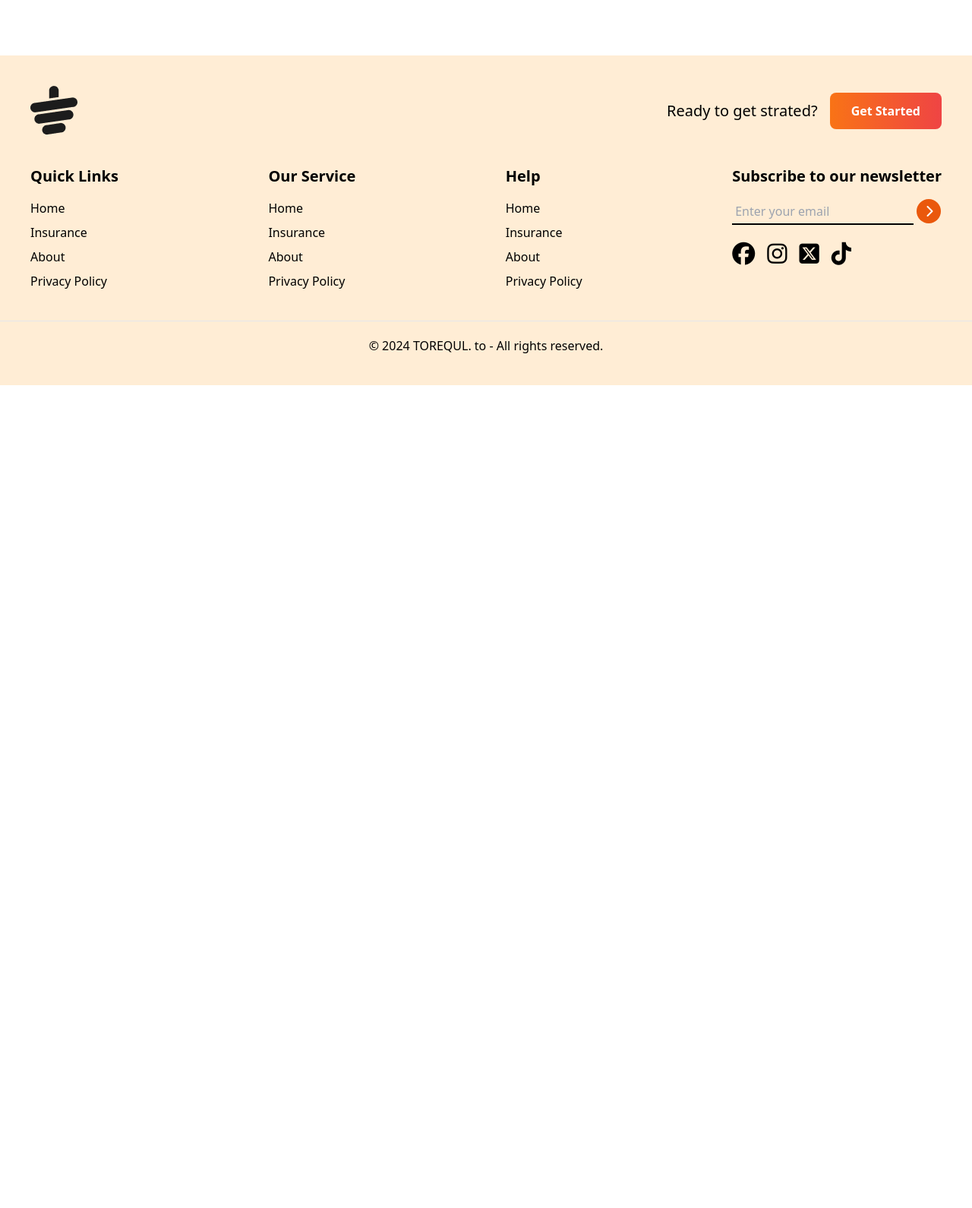
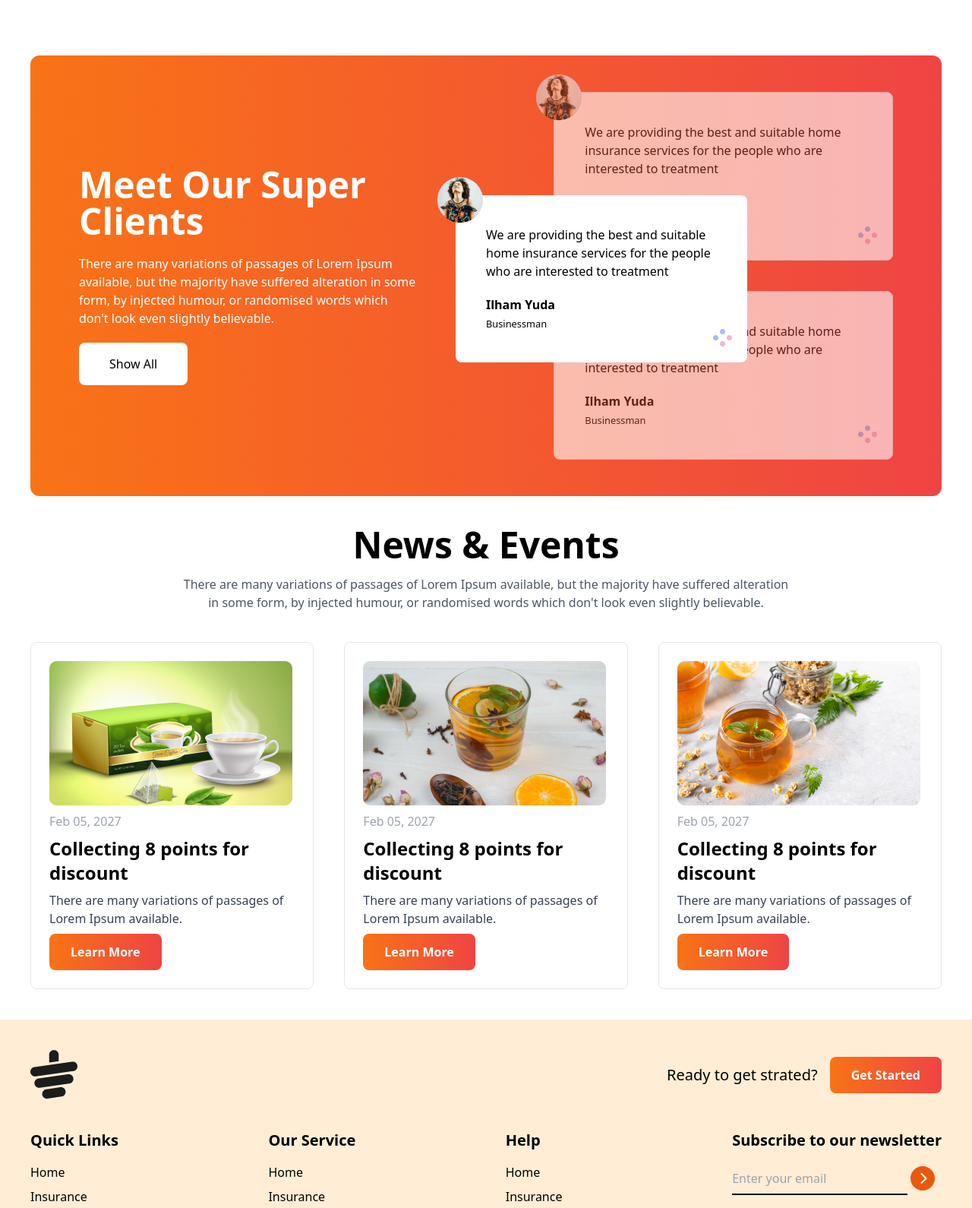
Before and after one commit to torequl/tea-house-tw, a plain HTML site: page index.html in a window 1280 px wide. Shown: the part 1660-3250 px from the top of the page at 76% size. Before the commit the page ends 2167 px from the top, so only its background shows below. Drawn offline with nearby package versions, Linux system fonts and the light colour scheme.

Commit message:
Finished

```diff
--- a/index.html
+++ b/index.html
@@ -55,7 +55,7 @@
 
     <main class="max-w-screen-xl mx-auto px-4 lg:px-10">
         <!-- Our Featured Products -->
-        <section class="mt-8 mb-8">
+        <section class="my-8">
             <!-- Text Content -->
             <div class="text-center">
                 <h2 class="text-3xl md:text-5xl font-bold">Our Featured Products</h2>
@@ -91,7 +91,7 @@
             </div>
         </section>
 
-        <section class="grid grid-cols-1 md:grid-cols-2 gap-4 py-5 my-20">
+        <section class="grid grid-cols-1 md:grid-cols-2 gap-10 py-5 my-20">
 
             <!-- Image Grid -->
             <div class="grid grid-cols-2 grid-rows-3 gap-4">
@@ -118,6 +118,97 @@
             </div>
         </section>
 
+        <section class="grid grid-cols-1 md:grid-cols-2 rounded-xl bg-gradient-to-r from-orange-500 to-red-500 px-4 md:px-16 py-12 gap-10 md:gap-0 my-10">
+
+            <!-- Text Content -->
+             <div class="w-ful md:w-5/6 space-y-5 flex flex-col justify-center items-start">
+                <h2 class="text-3xl md:text-5xl font-bold text-white">Meet Our Super Clients</h2>
+                <p class="text-white">There are many variations of passages of Lorem Ipsum available, but the majority have suffered alteration in some form, by injected humour, or randomised words which don't look even slightly believable. </p>
+                <button class="py-4 px-10 rounded-lg bg-white"><a href="#">Show All</a></button>
+             </div>
+
+             <!-- Review -->
+             <div class="flex flex-col gap-10 items-end relative">
+                <!-- Card top -->
+                 <div class="flex items-center p-7 md:p-10 w-5/6 md:w-5/6 relative bg-white rounded-lg border left opacity-60">
+                    <div class="absolute -top-6 -left-6">
+                        <img src="./images/client.png" alt="">
+                    </div>
+                    <div>
+                        <p class="mb-5">We are providing the best and suitable home insurance services for the people who are interested to treatment</p>
+                        <h4 class="font-bold">Ilham Yuda</h4>
+                        <small>Businessman</small>
+                    </div>
+                    <div class="absolute bottom-5 right-5">
+                        <img src="./images/circles.png" alt="">
+                    </div>
+                 </div>
+                <!-- Card Middle -->
+                 <div class="absolute top-[28%] md:-left-10 z-10">
+                    <div class="flex items-center p-7 md:p-10 w-5/6 md:w-4/6 relative bg-white rounded-lg ml-4 md:m-0">
+                        <div class="absolute -top-6 -left-6">
+                            <img src="./images/client.png" alt="">
+                        </div>
+                        <div>
+                            <p class="mb-5">We are providing the best and suitable home insurance services for the people who are interested to treatment</p>
+                            <h4 class="font-bold">Ilham Yuda</h4>
+                            <small>Businessman</small>
+                        </div>
+                        <div class="absolute bottom-5 right-5">
+                            <img src="./images/circles.png" alt="">
+                        </div>
+                     </div>
+                 </div>
+                <!-- Card Bottom -->
+                 <div class="flex items-center p-7 md:p-10 w-5/6 md:w-5/6 relative bg-white rounded-lg border left opacity-60">
+                    <div class="absolute -top-6 -left-6">
+                        <img src="./images/client.png" alt="">
+                    </div>
+                    <div>
+                        <p class="mb-5">We are providing the best and suitable home insurance services for the people who are interested to treatment</p>
+                        <h4 class="font-bold">Ilham Yuda</h4>
+                        <small>Businessman</small>
+                    </div>
+                    <div class="absolute bottom-5 right-5">
+                        <img src="./images/circles.png" alt="">
+                    </div>
+                 </div>
+             </div>
+
+        </section>
+
+        <section class="my-10">
+            <!-- Heading -->
+            <div class="text-center">
+                <h2 class="text-5xl font-bold  mb-4">News & Events</h2>
+                <p class="text-gray-600 w-11/12 md:w-8/12 mx-auto">There are many variations of passages of Lorem Ipsum available, but the majority have suffered alteration in some form, by injected humour, or randomised words which don't look even slightly believable. </p>
+            </div>
+
+            <!-- Blog Card Section -->
+            <div class="grid grid-cols-1 md:grid-cols-3 gap-10 mt-10">
+                <div class="p-6 rounded-lg border space-y-2">
+                    <img src="./images/news-1.png" alt="">
+                    <p class="text-gray-400">Feb 05, 2027</p>
+                    <h3 class="font-bold text-2xl">Collecting 8 points for discount</h3>
+                    <p class="text-gray-700">There are many variations of passages of Lorem Ipsum available.</p>
+                    <button class="bg-gradient-to-r from-orange-500 to-red-500 px-7 py-3 text-white rounded-lg font-bold"><a href="#">Learn More</a></button>
+                </div>
+                <div class="p-6 rounded-lg border space-y-2">
+                    <img src="./images/news-2.png" alt="">
+                    <p class="text-gray-400">Feb 05, 2027</p>
+                    <h3 class="font-bold text-2xl">Collecting 8 points for discount</h3>
+                    <p class="text-gray-700">There are many variations of passages of Lorem Ipsum available.</p>
+                    <button class="bg-gradient-to-r from-orange-500 to-red-500 px-7 py-3 text-white rounded-lg font-bold"><a href="#">Learn More</a></button>
+                </div>
+                <div class="p-6 rounded-lg border space-y-2">
+                    <img src="./images/news-3.png" alt="">
+                    <p class="text-gray-400">Feb 05, 2027</p>
+                    <h3 class="font-bold text-2xl">Collecting 8 points for discount</h3>
+                    <p class="text-gray-700">There are many variations of passages of Lorem Ipsum available.</p>
+                    <button class="bg-gradient-to-r from-orange-500 to-red-500 px-7 py-3 text-white rounded-lg font-bold"><a href="#">Learn More</a></button>
+                </div>
+            </div>
+        </section>
     </main>
 
     <footer class="bg-orange-100 py-10">
@@ -169,8 +260,8 @@
                 <!-- Newsletter -->
                 <div>
                     <h4 class="text-xl font-bold mb-4">Subscribe to our newsletter</h4>
-                    <input class="outline-none bg-transparent border-[#000] border-b-2 p-1" type="email" placeholder="Enter your email">
-                    <i class="fa-solid fa-chevron-right w-8 h-8 bg-orange-600 inline-flex rounded-full text-white justify-center items-center"></i>
+                    <input class="outline-none bg-transparent border-[#000] border-b-2 py-2" type="email" placeholder="Enter your email">
+                    <a href="#"><i class="fa-solid fa-chevron-right w-8 h-8 bg-orange-600 inline-flex rounded-full text-white justify-center items-center"></i></a>
                     <!-- social Icon -->
                      <div class="flex gap-4 mt-5">
                         <i class="fa-brands fa-facebook text-3xl"></i>
```
